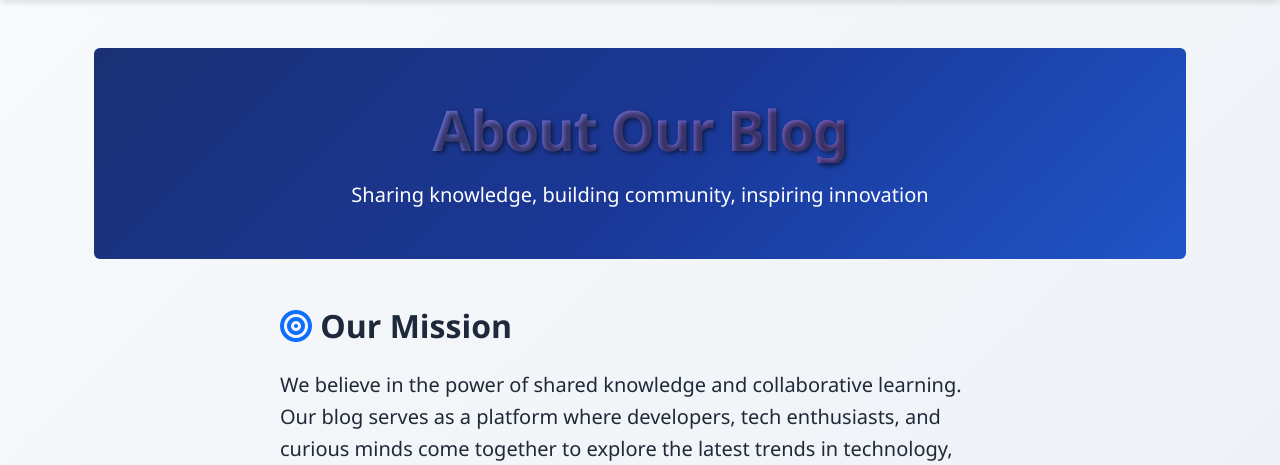
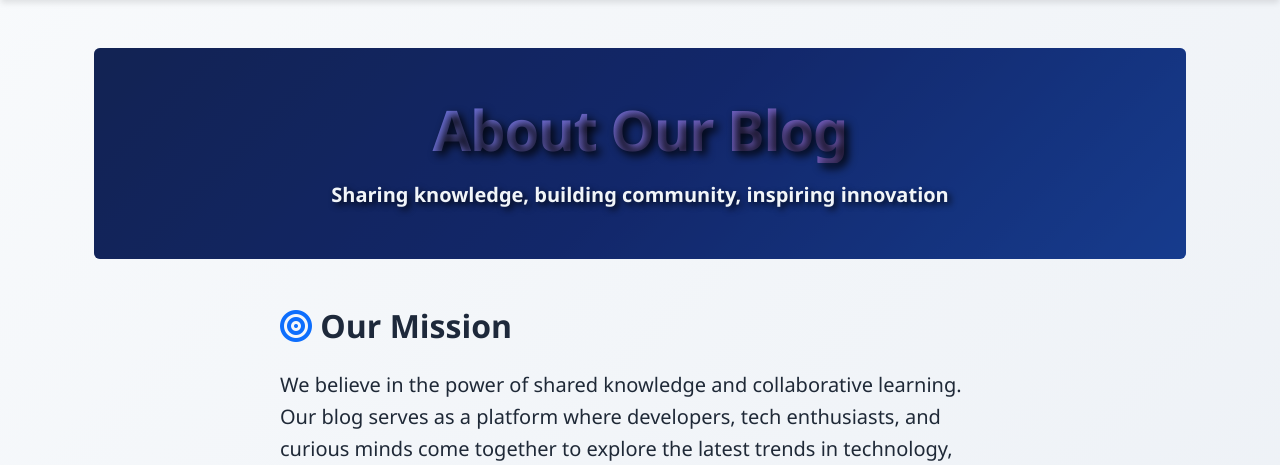
Before and after one commit to egg3552/Capstone-Project, a Django app: page /about/ in a window 1280 px wide. Shown: the part 71-536 px from the top of the page. Run offline with Django 5.2, Linux system fonts and the light colour scheme; some libraries are stand-ins or nearby versions.

Commit message:
style: Enhance About page heading contrast with stronger overlay and text shadow

```diff
--- a/static/css/style.css
+++ b/static/css/style.css
@@ -551,6 +551,8 @@
   background: linear-gradient(135deg, #1e3a8a 0%, #1e40af 50%, #2563eb 100%) !important;
   position: relative;
   overflow: hidden;
+  border: none !important;
+  color: white !important;
 }
 
 .about-hero::before {
@@ -560,7 +562,7 @@
   left: 0;
   right: 0;
   bottom: 0;
-  background: rgba(0, 0, 0, 0.15);  /* Subtle dark overlay for better contrast */
+  background: rgba(0, 0, 0, 0.4);  /* Strong dark overlay */
   z-index: 1;
 }
 
@@ -569,9 +571,19 @@
   z-index: 2;  /* Ensure text appears above overlay */
 }
 
-.about-title {
+.about-hero .about-title {
   color: #ffffff !important;  /* Pure white for maximum contrast */
-  text-shadow: 2px 2px 4px rgba(0, 0, 0, 0.5);  /* Strong text shadow for definition */
+  text-shadow: 4px 4px 8px rgba(0, 0, 0, 0.9) !important;  /* Very strong shadow */
   font-weight: 900 !important;  /* Extra bold for better visibility */
-  letter-spacing: -0.02em;  /* Slight letter spacing for better readability */
+  letter-spacing: -0.02em !important;
+  text-transform: none !important;
+  opacity: 1 !important;
+  font-size: 3.5rem !important;  /* Make it larger */
 }
+
+.about-hero .about-subtitle {
+  color: #f1f5f9 !important;  /* Very light gray for subtitle */
+  text-shadow: 3px 3px 6px rgba(0, 0, 0, 0.8) !important;
+  opacity: 1 !important;
+  font-weight: 600 !important;
+}
--- a/templates/blog/about.html
+++ b/templates/blog/about.html
@@ -8,9 +8,9 @@
     <!-- Hero Section with gradient background and centered content -->
     <div class="row mb-5">
         <div class="col-12 text-center">
-            <div class="bg-primary text-white rounded p-5 about-hero">
-                <h1 class="display-4 fw-bold mb-3 about-title">About Our Blog</h1>
-                <p class="lead mb-0">Sharing knowledge, building community, inspiring innovation</p>
+            <div class="rounded p-5 about-hero">
+                <h1 class="display-4 mb-3 about-title">About Our Blog</h1>
+                <p class="lead mb-0 about-subtitle">Sharing knowledge, building community, inspiring innovation</p>
             </div>
         </div>
     </div>
```
